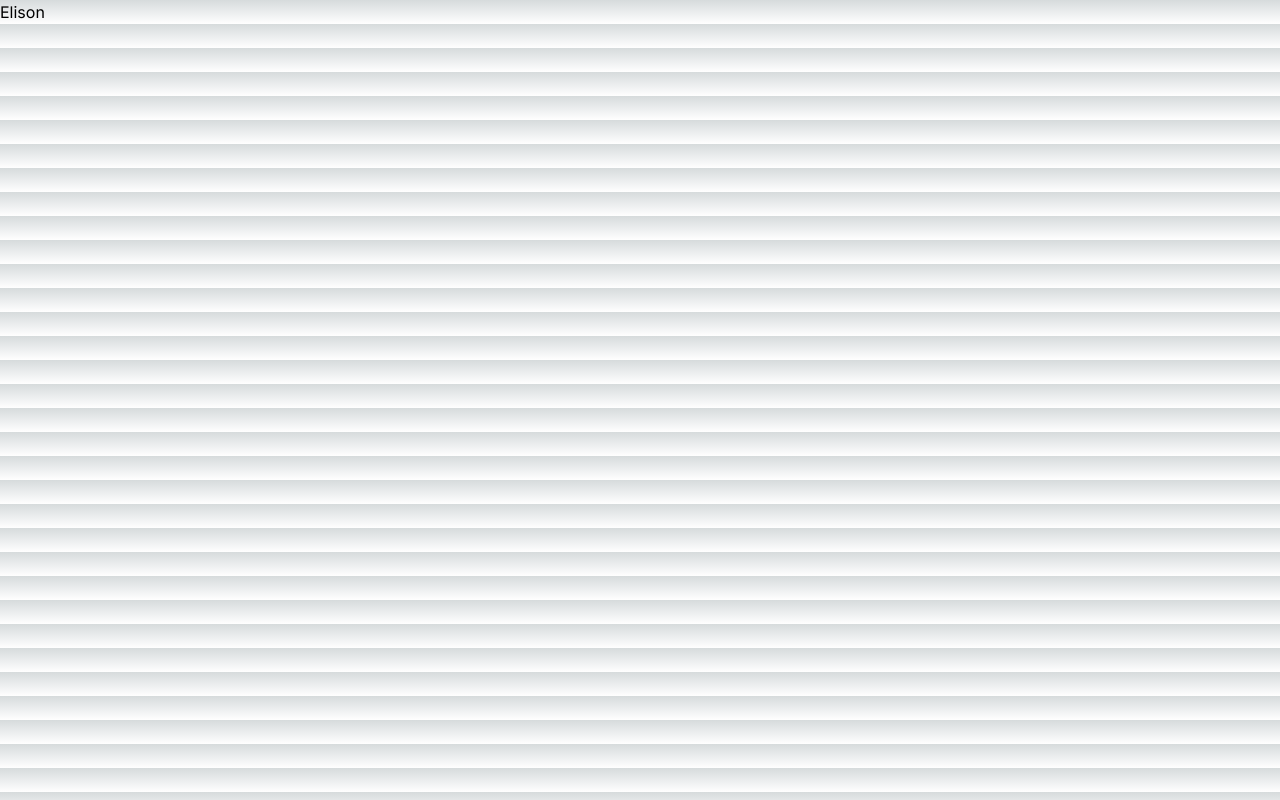
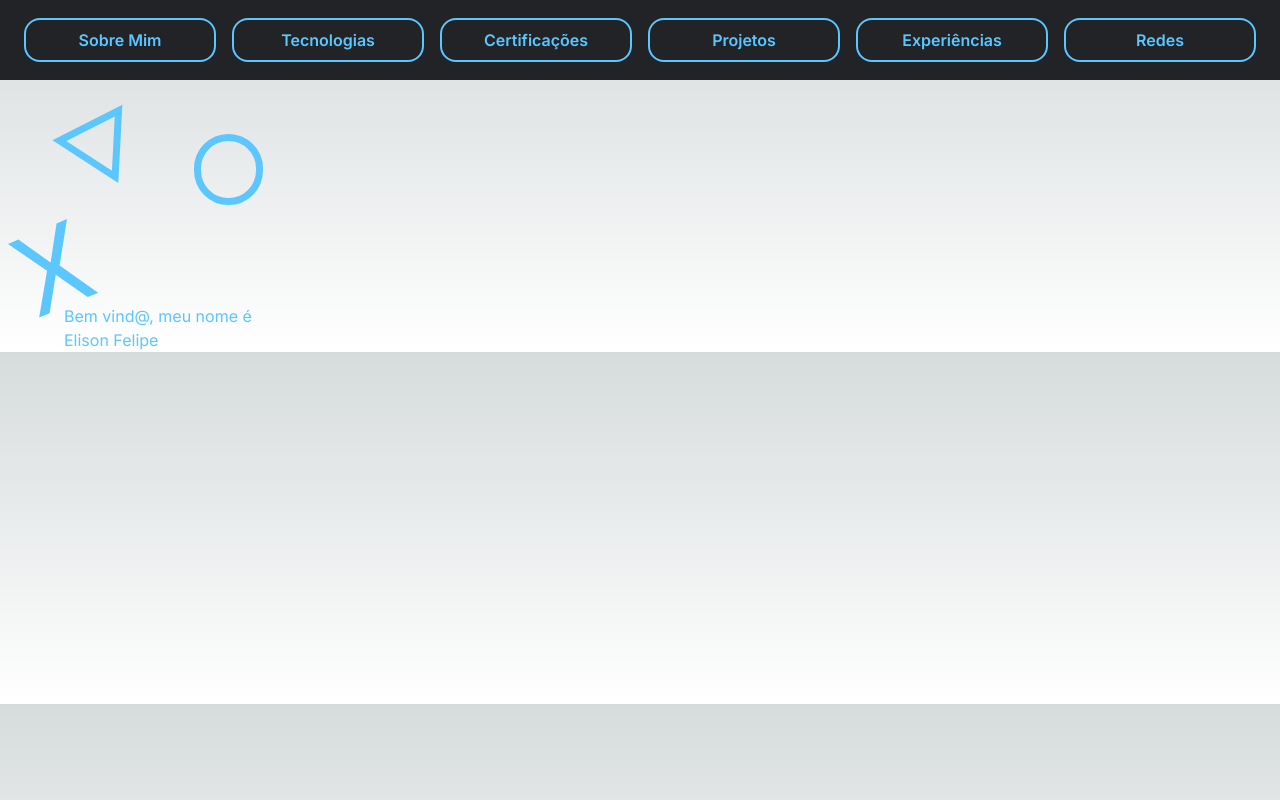
Before and after one commit to EllinFeh/Portifolio, a Next.js app: page / in a window 1280 px wide. Built offline with nearby package versions, Linux system fonts and the light colour scheme.

Commit message:
Nav bar, e inciando o TOP.

```diff
--- a/package.json
+++ b/package.json
@@ -10,6 +10,8 @@
   },
   "dependencies": {
     "animate.css": "^4.1.1",
+    "flowbite": "^2.3.0",
+    "flowbite-react": "^0.9.0",
     "next": "14.2.2",
     "react": "^18",
     "react-dom": "^18"
--- /dev/null
+++ b/src/app/button.tsx
@@ -0,0 +1,12 @@
+type ButtonProps = {
+    text: string;
+  };
+
+  const Button: React.FC<ButtonProps> = ({ text }) => {
+    return(
+        <button className="animate__animated animate__backInDown text-primaryblue p-2 border-2 border-primaryblue rounded-2xl w-48 font-semibold mx-2">{(text)}</button>
+    )
+
+  };
+
+  export default Button;
--- a/src/app/page.tsx
+++ b/src/app/page.tsx
@@ -1,9 +1,38 @@
 import 'animate.css';
+import Button from './button';
 
 export default function Home() {
+  <script src="../path/to/flowbite/dist/flowbite.min.js"></script>
   return (
+
     <main>
-      <h1>Elison</h1>
+      <div className='Navbar animate__animated animate__fadeInDownBig h-20 bg-OneGray flex justify-center'>
+        <nav className='flex items-center '>
+          <Button text="Sobre Mim" />
+          <Button text="Tecnologias" />
+          <Button text="Certificações" />
+          <Button text="Projetos" />
+          <Button text="Experiências" />
+          <Button text="Redes" />
+        </nav>
+      </div>
+      <svg className='fixed top-22 left-2' width="255" height="238" viewBox="0 0 255 238" fill="none" xmlns="http://www.w3.org/2000/svg">
+        <rect x="189.5" y="57.5" width="62" height="64" rx="31" stroke="#5CC6FF" stroke-width="7" />
+        <path d="M51.4166 60.6978L110.54 30.5371L107.098 96.8197L51.4166 60.6978Z" stroke="#5CC6FF" stroke-width="7" />
+        <path d="M10.3937 159.533L42.1515 182.238L42.721 181.997L48.5515 143.396L58.9452 139L51.6028 185.535L90.1067 212.681L79.713 217.077L48.1986 194.949L47.6291 195.189L41.5552 233.215L31.1615 237.611L39.0734 190.834L0 163.929L10.3937 159.533Z" fill="#5CC6FF" />
+      </svg>
+
+
+
+      <div className='flex justify-center items-center'>
+        <div className="min-w-1/4"></div>
+          <div className='Top max-w-6xl w-full'>
+            <h2 className='text-primaryblue mt-56 '>Bem vind@, meu nome é</h2>
+            <h1 className='text-primaryblue'>Elison <>Felipe</> </h1>
+          </div>
+        <div className='min-w-1/4'></div>
+      </div>
+
     </main>
   );
 }
--- a/tailwind.config.ts
+++ b/tailwind.config.ts
@@ -5,6 +5,7 @@ const config: Config = {
     "./src/pages/**/*.{js,ts,jsx,tsx,mdx}",
     "./src/components/**/*.{js,ts,jsx,tsx,mdx}",
     "./src/app/**/*.{js,ts,jsx,tsx,mdx}",
+    "./node_modules/flowbite/**/*.js"
   ],
   theme: {
     extend: {
@@ -13,8 +14,17 @@ const config: Config = {
         "gradient-conic":
           "conic-gradient(from 180deg at 50% 50%, var(--tw-gradient-stops))",
       },
+      colors: {
+        primaryblue: '#5CC6FF',
+        OneGray: '#212326',
+        TwoGray: '#1B1E23',
+
+      },
     },
   },
-  plugins: [],
+  plugins: [
+    require('flowbite/plugin')
+  ],
+
 };
 export default config;
```
Also changed, not shown: 1 other file (tests, documents, lock files or other folders).
